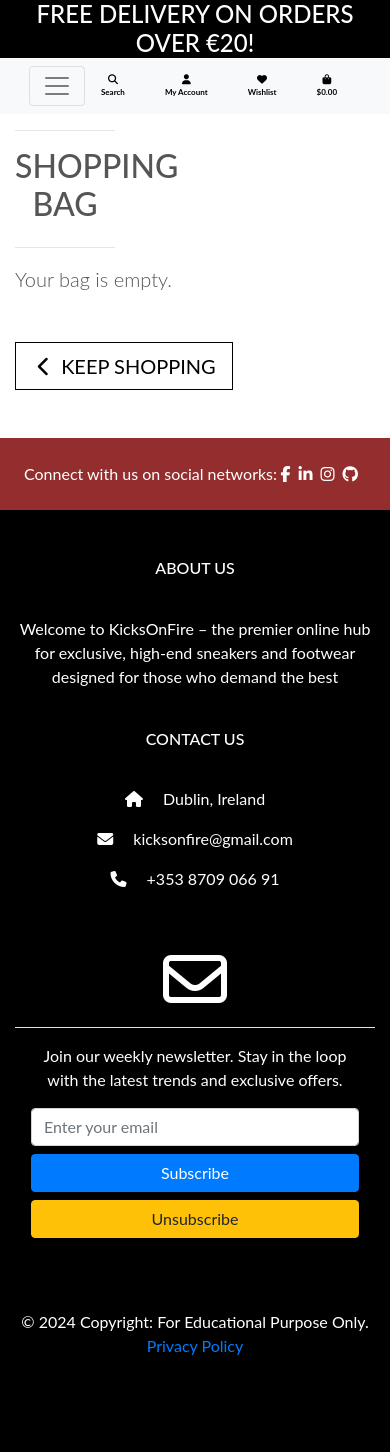
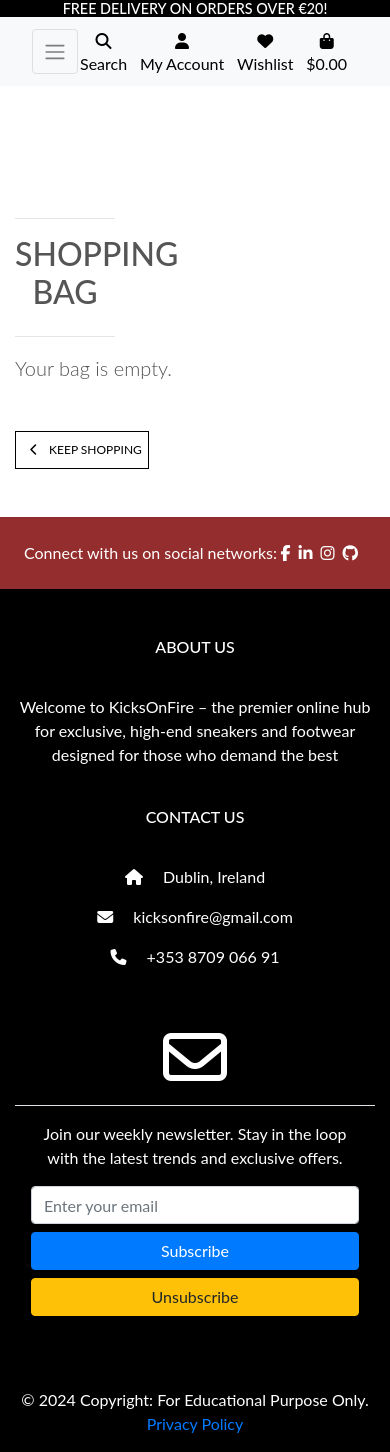
Before and after one commit to ciarangriffin93/KicksOnFire, a Django app: page /bag/ in a window 390 px wide. Before the commit the page ends 1355 px from the top, so only its background shows below. Run offline with Django 3.2, Linux system fonts and the light colour scheme; some libraries are stand-ins or nearby versions.

Commit message:
Change Responsive adjustments in CSS

```diff
--- a/kicksonfire/settings.py
+++ b/kicksonfire/settings.py
@@ -29,7 +29,7 @@ SECRET_KEY = os.environ.get("SECRET_KEY")
 # SECURITY WARNING: don't run with debug turned on in production!
 DEBUG = True
 
-ALLOWED_HOSTS = ['8000-ciarangriff-kicksonfire-z4hkr7th76k.ws.codeinstitute-ide.net' ,'.herokuapp.com']
+ALLOWED_HOSTS = ['8000-ciarangriff-kicksonfire-705wubl12ky.ws.codeinstitute-ide.net' ,'.herokuapp.com']
 
 CSRF_TRUSTED_ORIGINS = [
     'https://8000-ciarangriff-kicksonfire-z4hkr7th76k.ws.codeinstitute-ide.net'
--- a/static/css/base.css
+++ b/static/css/base.css
@@ -387,26 +387,49 @@ input[name='q']::placeholder {
     font-size: 16px;
 }
 
-
-/* Responsive adjustments */
-@media (max-width: 768px) {
-    .list-inline-item {
-        margin-right: 25px;
+@media (max-width: 991px) {
+    .header-container {
+        padding-top: 116px;
     }
 
-    .list-inline-item a {
-        font-size: 8px;
-        font-weight: bold ;
-    }
-}
-
-@media (max-width: 360px) {
-    .list-inline-item {
-        margin-right: 20px;
+    body {
+        height: calc(100vh - 116px);
     }
 
-    .list-inline-item a {
-        font-size: 7px;
-        font-weight: bold ;
+    .display-4.logo-font.text-black {
+        font-size: 2rem;
     }
+
+    .nav-link {
+        padding: 0.15rem;
+    }
+
+    .nav-link i.fa-lg {
+        font-size: 1rem;
+    }
+
+    .navbar-toggler {
+        padding: .6rem .6rem;
+        font-size: 1rem;
+    }
+
+    #delivery-banner h4 {
+        font-size: .9rem;
+    }
+
+    .btn.btn-outline-black.rounded-0,
+    .btn.btn-black.rounded-0 {
+        padding: .375rem .375rem;
+    }
+
+    .btn.btn-outline-black.rounded-0.btn-lg,
+    .btn.btn-black.rounded-0.btn-lg {
+        padding: .375rem .375rem;
+        font-size: .75rem;
+    }
+
+    .increment-qty, .decrement-qty {
+        padding: .25rem .5rem !important;
+    }
+
 }
```
